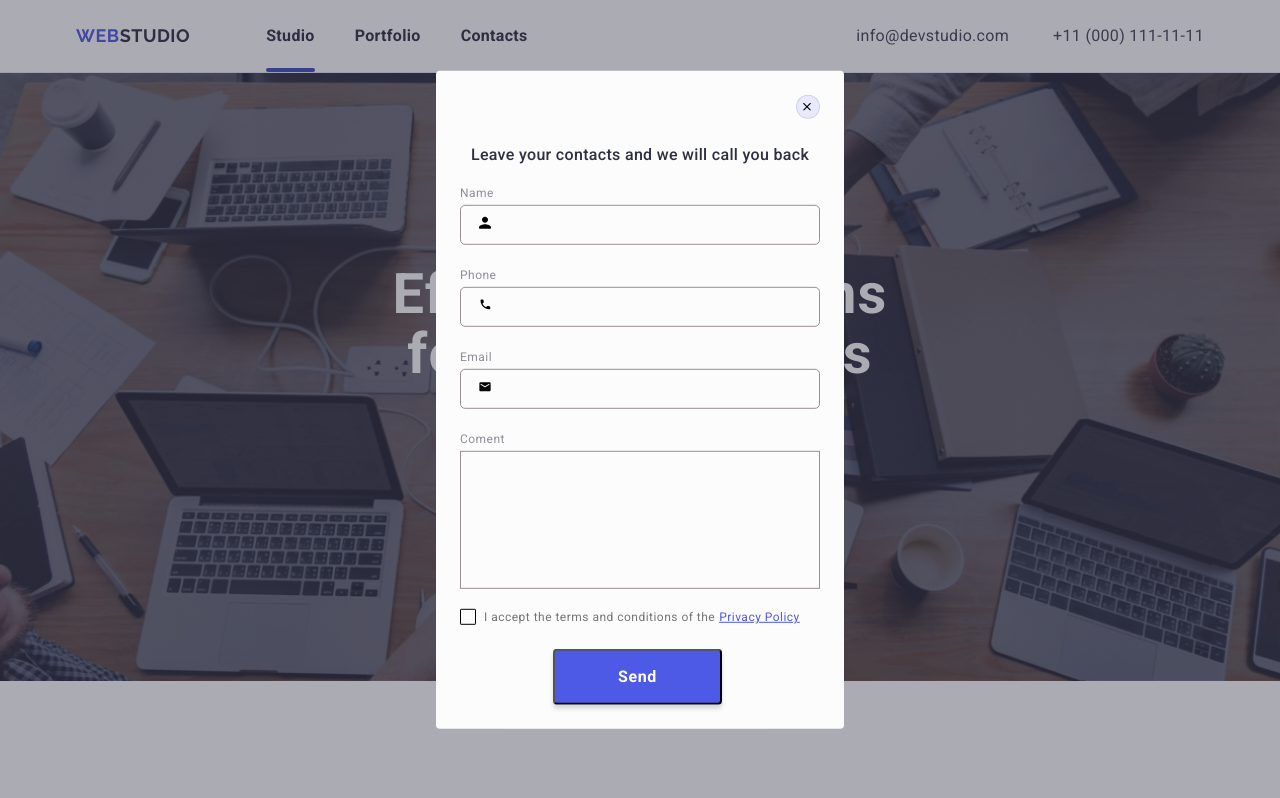
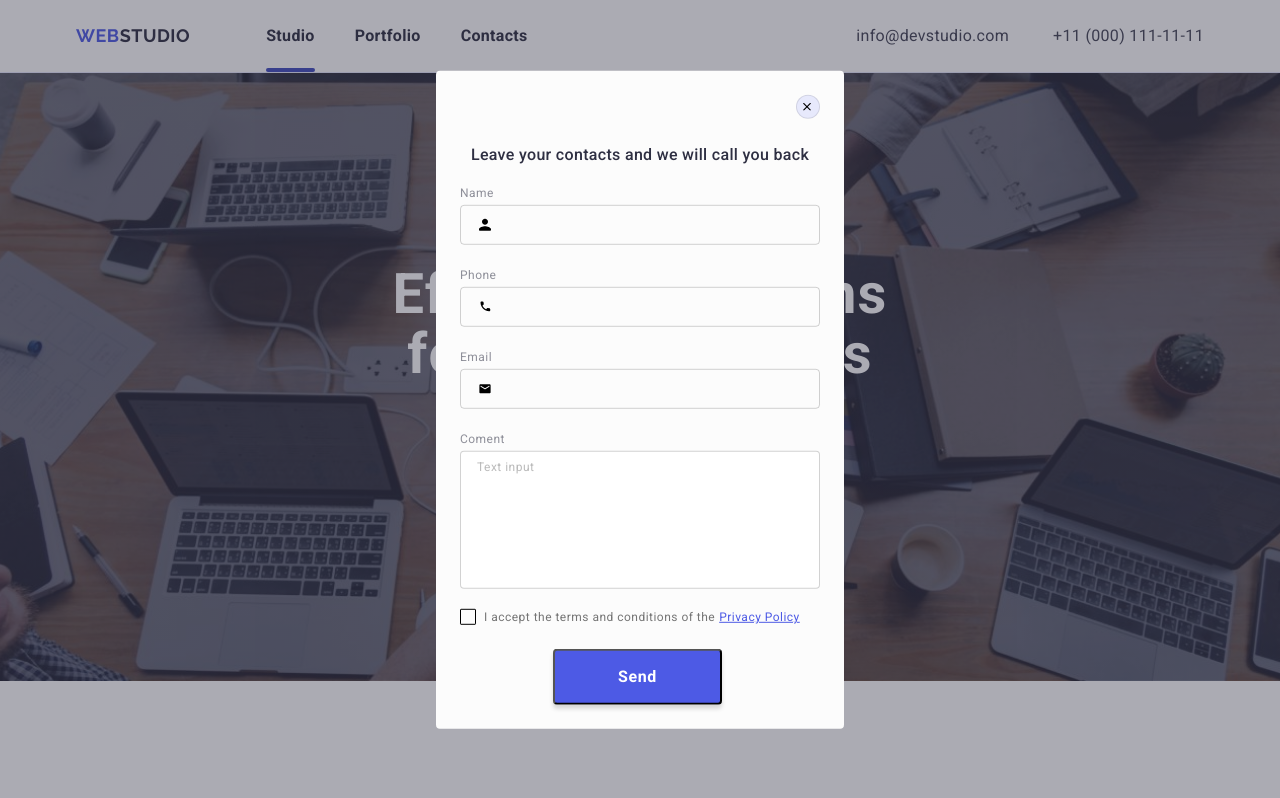
Before and after one commit to Maximus7381/goit-markup-hw-06, a plain HTML site: page index.html in a window 1280 px wide. Both pictures are taken after a click on the button "Order Service". Shown: the top 798 px of the page. Drawn offline with nearby package versions, Linux system fonts and the light colour scheme.

Commit message:
Edit after check

```diff
--- a/css/styles-6.css
+++ b/css/styles-6.css
@@ -587,6 +587,13 @@ ol {
   height: 40px;
   background-color: transparent;
   padding-left: 16px;
+  font-family: 'Roboto';
+font-style: normal;
+font-weight: 400;
+font-size: 12px;
+line-height: 2;
+color: rgba(255, 255, 255, 0.6);
+
 }
 
 .subscribe-input::placeholder {
@@ -865,7 +872,27 @@ ol {
   border-radius: 50%;
   background-color: #e7e9fc;
   border: 1px solid rgba(0, 0, 0, 0.1);
+transition: background-color 250ms cubic-bezier(0.4, 0, 0.2, 1),
+fill 250ms cubic-bezier(0.4, 0, 0.2, 1);
 }
+
+.modal-close:hover,
+.modal-close:focus {
+background-color: #404BBF;
+fill: #FFFFFF;
+}
+
+
+
+
+
+
+
+
+
+
+
+
 
 .is-hidden {
   opacity: 0;
@@ -876,7 +903,7 @@ ol {
 .backdrop-icons {
   display: block;
   align-content: center;
-  fill: #000;
+  /* fill: #000; */
 }
 
 /* aaaadddddddddddddddddddddddddddddd */
@@ -907,11 +934,9 @@ justify-content: center; */
   border-radius: 4px;
   left: 0;
 } */
-
 /* padding-top: 16px; */
 .label-name {
   /* padding-left: 10px; */
-
   font-family: "Roboto";
   font-style: normal;
   font-weight: 400;
@@ -920,11 +945,14 @@ justify-content: center; */
   letter-spacing: 0.04em;
   color: #8e8f99;
 }
-
+.input-icons-div {
+  position: relative;
+  margin-bottom: 20px;
+}
 .modal-input {
   width: 100%;
   height: 40px;
-  margin-bottom: 20px;
+  /* margin-bottom: 20px; */
   padding-left: 38px;
   font-family: "Roboto";
   font-style: normal;
@@ -934,11 +962,17 @@ justify-content: center; */
   letter-spacing: 0.04em;
   color: #998e96;
   background-color: transparent;
-  /* filter: drop-shadow(0px 1px 2px rgba(0, 0, 0, 0.2)) drop-shadow(0px 1px 3px rgba(0, 0, 0, 0.12)) drop-shadow(0px 1px 1px rgba(0, 0, 0, 0.14)); */
-  border-radius: 5px;
-  border: 1px solid #998e96;
+   border-radius: 4px;
+  /* border: 1px solid #998e96; */
+  border: 1px solid rgba(33, 33, 33, 0.2);
   /* border: none; */
 }
+.input-icons {
+  position: absolute;
+  left: 16px;
+  top: 50%;
+  transform: translateY(-50%);
+  }
 
 .modal-input::placeholder {
   font-family: "Roboto";
@@ -951,16 +985,9 @@ justify-content: center; */
 }
 .modal-button {
   display: inline-block;
-  /* margin-bottom: 24px; */
-  /* margin-left: 119px;
-  margin-right: 120px; */
-  /* padding-left: 119px;
-  padding-right: 120px;
-  padding-bottom: 24px; */
-  height: 56px;
+    height: 56px;
   width: 169px;
-  /* .span-send { */
-  font-family: inherit;
+    font-family: inherit;
   font-weight: 600;
   font-size: 16px;
   line-height: 1.18;
@@ -978,7 +1005,7 @@ justify-content: center; */
 .modal-button:hover,
 .modal-button:focus {
   color: #ffffff;
-  background: var(--text);
+  background: var(--logo-color);
   box-shadow: 0px 1px 6px rgba(46, 47, 66, 0.08),
     0px 1px 1px rgba(46, 47, 66, 0.16), 0px 2px 1px rgba(46, 47, 66, 0.08);
 }
@@ -1021,16 +1048,8 @@ justify-content: center; */
   margin-bottom: 4px;
   position: relative;
 }
-.input-icons {
-  position: absolute;
-  left: 16px;
-  /* top: 50%; */
-  transform: translateY(50%);
-  /* margin-right: 10px; */
-}
-.input-icons-div {
-  position: relative;
-}
+
+
 .modal-input:focus {
   outline: none;
   border: 1px solid #4d5ae5;
@@ -1044,18 +1063,6 @@ justify-content: center; */
 .modal-input:focus + .input-icons {
   fill: #4d5ae5;
 }
-
-.modal-coment::placeholder {
-  /* background-color: #668996; */
-  font-family: "Roboto";
-  font-style: normal;
-  font-weight: 400;
-  font-size: 12px;
-  line-height: 16px;
-
-  letter-spacing: 0.04em;
-  color: rgba(117, 117, 117, 0.5);
-}
 .modal-coment {
   font-style: normal;
   font-weight: 400;
@@ -1065,11 +1072,26 @@ justify-content: center; */
   padding-left: 16px;
   width: 100%;
   height: 138px;
-  border: 1px solid #998e96;
-  background-color: transparent;
+  /* background-color: transparent; */
   color: rgba(117, 117, 117, 0.5);
   font-family: "Roboto";
   resize: none;
+  border: 1px solid rgba(33, 33, 33, 0.2);
+  border-radius: 4px;
+}
+.modal-coment::placeholder {
+  /* background-color: #668996; */
+  font-family: "Roboto";
+  font-style: normal;
+  font-weight: 400;
+  font-size: 12px;
+  line-height: 1.33;
+  color: rgba(117, 117, 117, 0.5);
+  letter-spacing: 0.04em;
+   /* background-color: transparent; */
+
+
+
 }
 .modal-coment:focus {
   outline: none;
```
Also changed, not shown: index.html (+5 -6 lines), portfolio-6.html (+1 -1 lines).
